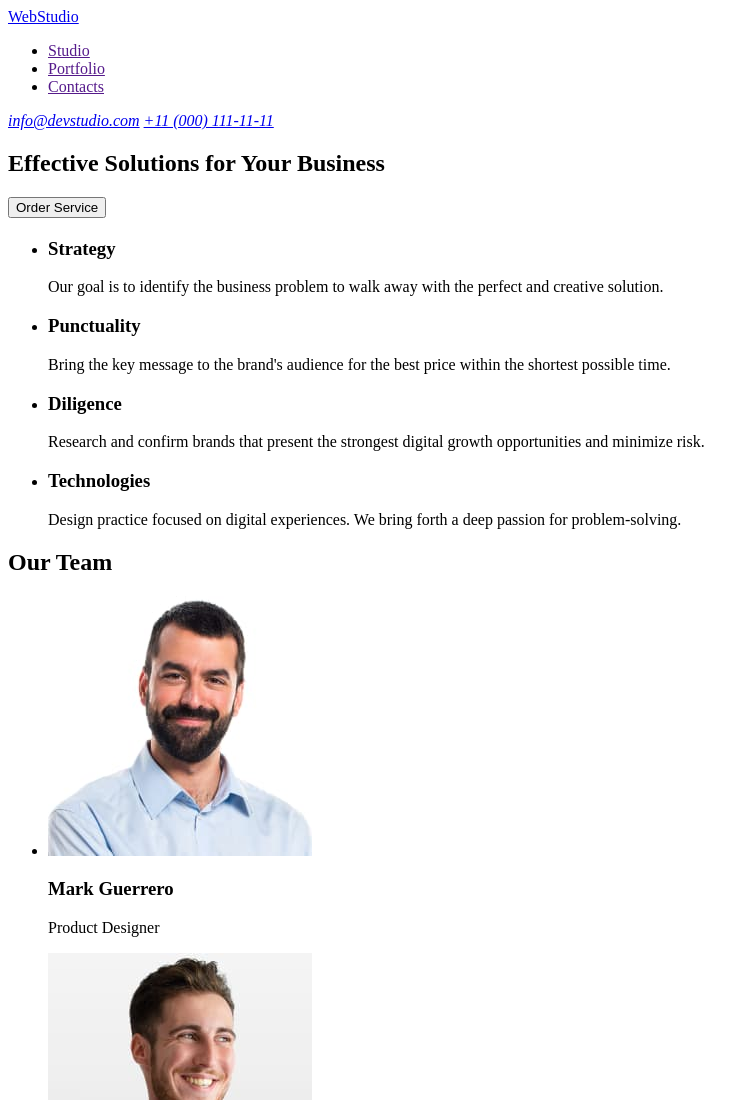
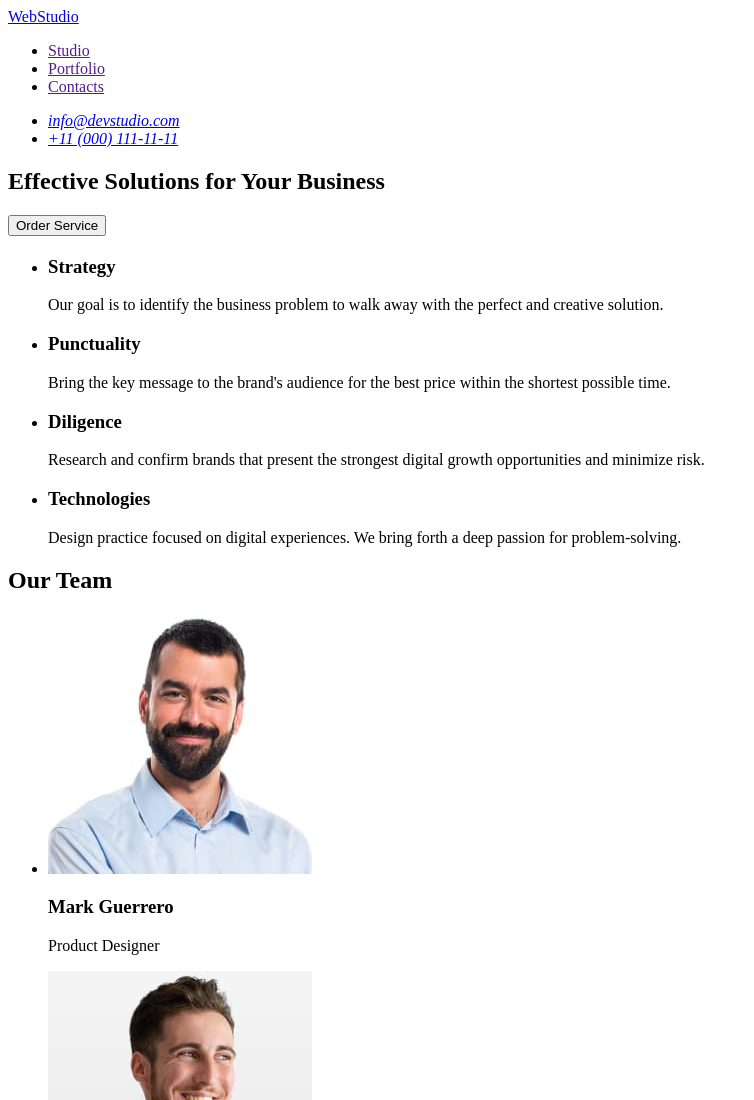
Before and after one commit to ElizabethBil/goit-markup-hw-01, a plain HTML site: page index.html in a window 1280 px wide. Shown: the top 1100 px of the page, without its empty margins (0-754 px from the left). Drawn offline with Linux system fonts and the light colour scheme.

Commit message:
Update index.html

```diff
--- a/index.html
+++ b/index.html
@@ -17,11 +17,11 @@
         </ul>
       </nav>
 
-      <!--Mail-->
       <address>
-        <a href="mailto:info@devstudio.com">info@devstudio.com</a>
-
-        <a href="tel:+110001111111">+11 (000) 111-11-11</a>
+        <ul>
+          <li><a href="mailto:info@devstudio.com">info@devstudio.com</a></li>
+          <li><a href="tel:+110001111111">+11 (000) 111-11-11</a></li>
+        </ul>
       </address>
     </header>
 
@@ -31,7 +31,6 @@
         <button type="button">Order Service</button>
       </section>
 
-      <!--section2-->
       <section>
         <h2></h2>
         <ul>
@@ -69,7 +68,6 @@
         </ul>
       </section>
 
-      <!--section3-->
       <section>
         <h2>Our Team</h2>
         <section>
```
